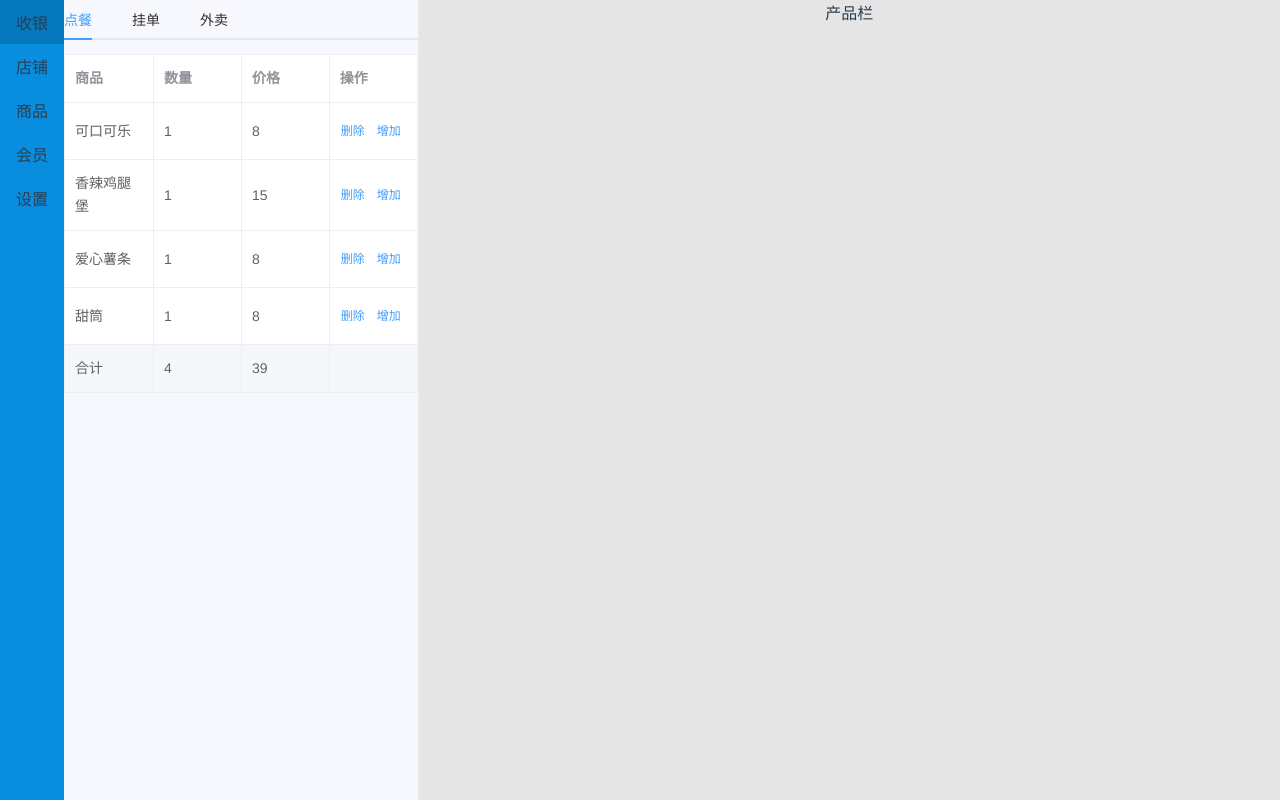
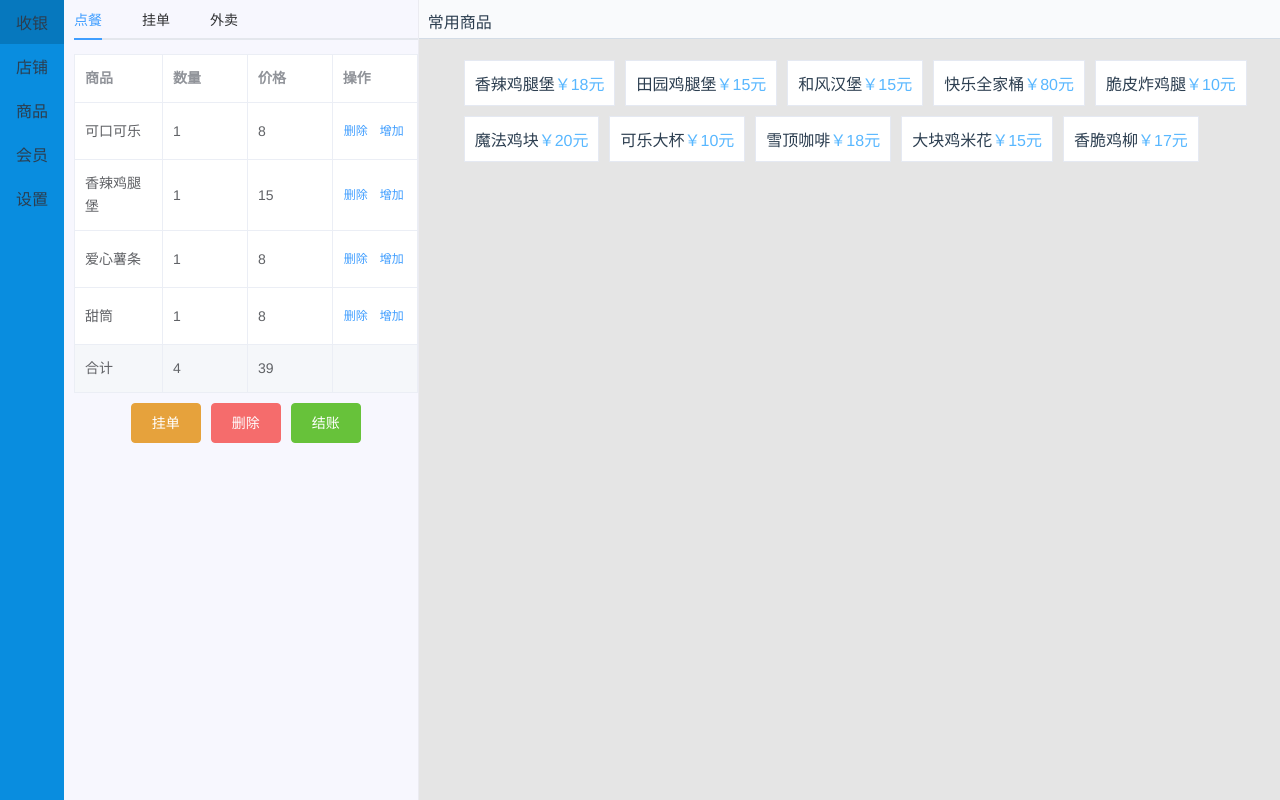
Before and after one commit to yhpppp/snackPos, a Vue app: page / in a window 1280 px wide. Built offline with nearby package versions, Linux system fonts and the light colour scheme; a small style sheet from the web is missing.

Commit message:
add 常用商品

```diff
--- a/src/components/page/Pos.vue
+++ b/src/components/page/Pos.vue
@@ -1,8 +1,9 @@
 <template>
   <div class="pos">
     <el-row>
-      <el-col :span="7" class="pos-order" id="order-list">
-        <el-tabs class="tabs-title">
+      <el-col :span="7">
+        <div class="pos-order" id="order-list">
+          <el-tabs class="atabs-title">
             <el-tab-pane label="点餐">
               <el-table :data="tableData" border show-summary width="100%">
                 <el-table-column prop="goodsName" label="商品"></el-table-column>
@@ -13,15 +14,33 @@
                     <el-button type="text" size="small">删除</el-button>
                     <el-button type="text" size="small">增加</el-button>
                   </template>
-
                 </el-table-column>
               </el-table>
+              <div class="order-btn">
+                <el-button type="warning">挂单</el-button>
+                <el-button type="danger">删除</el-button>
+                <el-button type="success">结账</el-button>
+              </div>
             </el-tab-pane>
             <el-tab-pane label="挂单"></el-tab-pane>
             <el-tab-pane label="外卖"></el-tab-pane>
           </el-tabs>
+        </div>
+        <div id=""></div>
       </el-col>
-      <el-col :span="17">产品栏</el-col>
+      <el-col :span="17">
+        <div class="often-goods">
+          <div class="title">常用商品</div>
+          <div class="often-goods-list">
+            <ul>
+              <li v-for="goods in oftenGoods">
+                <span>{{goods.goodsName}}</span>
+                <span class="goods-price">￥{{goods.price}}元</span>
+              </li>
+            </ul>
+          </div>
+        </div>
+      </el-col>
     </el-row>
   </div>
 </template>
@@ -51,14 +70,66 @@ export default {
           price: 8,
           count: 1
         }
+      ],
+      oftenGoods: [
+        {
+          goodsId: 1,
+          goodsName: "香辣鸡腿堡",
+          price: 18
+        },
+        {
+          goodsId: 2,
+          goodsName: "田园鸡腿堡",
+          price: 15
+        },
+        {
+          goodsId: 3,
+          goodsName: "和风汉堡",
+          price: 15
+        },
+        {
+          goodsId: 4,
+          goodsName: "快乐全家桶",
+          price: 80
+        },
+        {
+          goodsId: 5,
+          goodsName: "脆皮炸鸡腿",
+          price: 10
+        },
+        {
+          goodsId: 6,
+          goodsName: "魔法鸡块",
+          price: 20
+        },
+        {
+          goodsId: 7,
+          goodsName: "可乐大杯",
+          price: 10
+        },
+        {
+          goodsId: 8,
+          goodsName: "雪顶咖啡",
+          price: 18
+        },
+        {
+          goodsId: 9,
+          goodsName: "大块鸡米花",
+          price: 15
+        },
+        {
+          goodsId: 20,
+          goodsName: "香脆鸡柳",
+          price: 17
+        }
       ]
     };
   },
   mounted: function() {
     /* 解决订单栏高度100% */
     var bodyHeight = document.body.clientHeight;
-    // console.log(bodyHeight);
-    document.querySelector("#order-list").style.height = bodyHeight + "px";
+    console.log(bodyHeight);
+    document.querySelector('#order-list').style.height = bodyHeight + 'px';
   }
 };
 </script>
@@ -70,7 +141,35 @@ export default {
   border-right: 1px solid rgba(128, 124, 124, 0.1);
 }
 /* 标签栏头部 */
-/* .pos el-row .pos-order .tabs-title {
+.pos-order .atabs-title {
   margin-left: 10px;
-} */
+}
+
+/* 订单下方按钮 */
+.order-btn {
+  margin-top: 10px;
+}
+
+/* 常用商品title */
+.often-goods .title {
+  height: 20px;
+  border-bottom: 1px solid #d3dce6;
+  background-color: #f9fafc;
+  padding: 9px;
+  text-align: left;
+}
+
+/* 常用商品body */
+.often-goods .often-goods-list ul li {
+  list-style: none;
+  float: left;
+  border: 1px solid #e5e9f2;
+  padding: 10px;
+  margin: 5px;
+  background-color: #fff;
+}
+
+.often-goods .often-goods-list ul li .goods-price {
+  color: #58b7ff;
+}
 </style>
```
Lines whose indentation alone changed are shown as unchanged.
